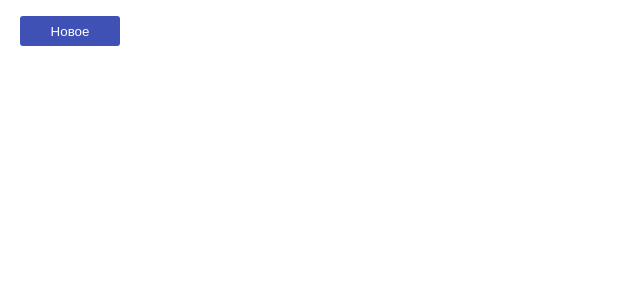
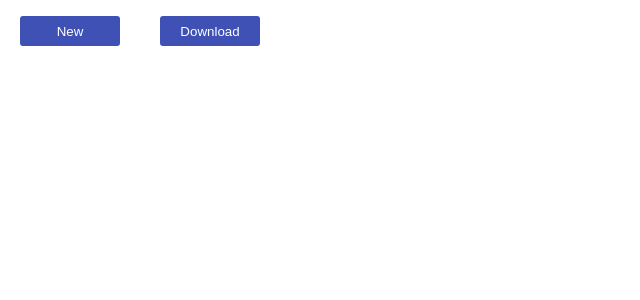
Before and after one commit to pofigizm/sch2, a React (Create React App) app: page / in a window 1280 px wide. Shown: the top 300 px of the page, without its empty margins (0-640 px from the left). Built offline with nearby package versions, Linux system fonts and the light colour scheme.

Commit message:
problem page

```diff
--- a/package.json
+++ b/package.json
@@ -1,6 +1,6 @@
 {
   "name": "sch2",
-  "version": "0.3.0",
+  "version": "0.4.0",
   "private": true,
   "dependencies": {
     "@material-ui/core": "3.9.3",
--- a/src/App.css
+++ b/src/App.css
@@ -1,7 +1,7 @@
 .app {
 }
 
-.newButton {
+.button {
   margin: 0 20px;
   height: 30px;
   width: 100px;
--- a/src/App.js
+++ b/src/App.js
@@ -1,5 +1,6 @@
 import React from 'react'
 import Trial from './Trial'
+import Tasks from './Tasks'
 import tasksData from './tasks.json'
 import './App.css'
 
@@ -21,12 +22,19 @@ const shuffle = arr => {
   return res
 }
 
-const generate = tasks => {
+const generate = (tasks, problem) => {
   const all = Object.values(tasks)
+
+  if (problem) {
+    return all.filter(t => !t.solved && t.problem)
+  }
+
   const hard = all.filter(t => t.hard && !t.solved && !t.problem)
-
   return shuffle(hard).slice(0, 10)
 }
+
+const urlParams = new URLSearchParams(window.location.search)
+const problem = urlParams.get('problem')
 
 class App extends React.PureComponent {
   state = {
@@ -51,7 +59,7 @@ class App extends React.PureComponent {
           />
         ) }
 
-        { !current && (
+        { (!problem && !current) && (
           <div>
             <ul>
               { (this.state.trials || []).map(trial => (
@@ -60,8 +68,20 @@ class App extends React.PureComponent {
                 </li>
               )) }
             </ul>
-            <button className="newButton" onClick={this.handleStart}> Новое </button>
+            <button className="button" onClick={this.handleStart}> New </button>
+            <button className="button" onClick={this.handleDowndload}> Download </button>
           </div>
+        ) }
+
+        { Boolean(problem) && (
+          <Tasks
+            stage={1}
+            tasks={generate(this.state.tasks, true)}
+            answers={{}}
+            onSolved={() => {}}
+            onProblem={() => {}}
+            onAnswer={() => {}}
+          />
         ) }
 
       </div>
@@ -150,6 +170,16 @@ class App extends React.PureComponent {
       save(this.state)
     })
   }
+
+  handleDowndload = () => {
+    const dataStr = 'data:text/json;charset=utf-8,' + encodeURIComponent(JSON.stringify(this.state))
+    const downloadAnchorNode = document.createElement('a')
+    downloadAnchorNode.setAttribute('href', dataStr)
+    downloadAnchorNode.setAttribute('download', `sch2-local-data-${Date.now()}.json`)
+    document.body.appendChild(downloadAnchorNode)
+    downloadAnchorNode.click()
+    downloadAnchorNode.remove()
+  }
 }
 
 export default App
```
Also changed, not shown: 1 other file (tests, documents, lock files or other folders).
